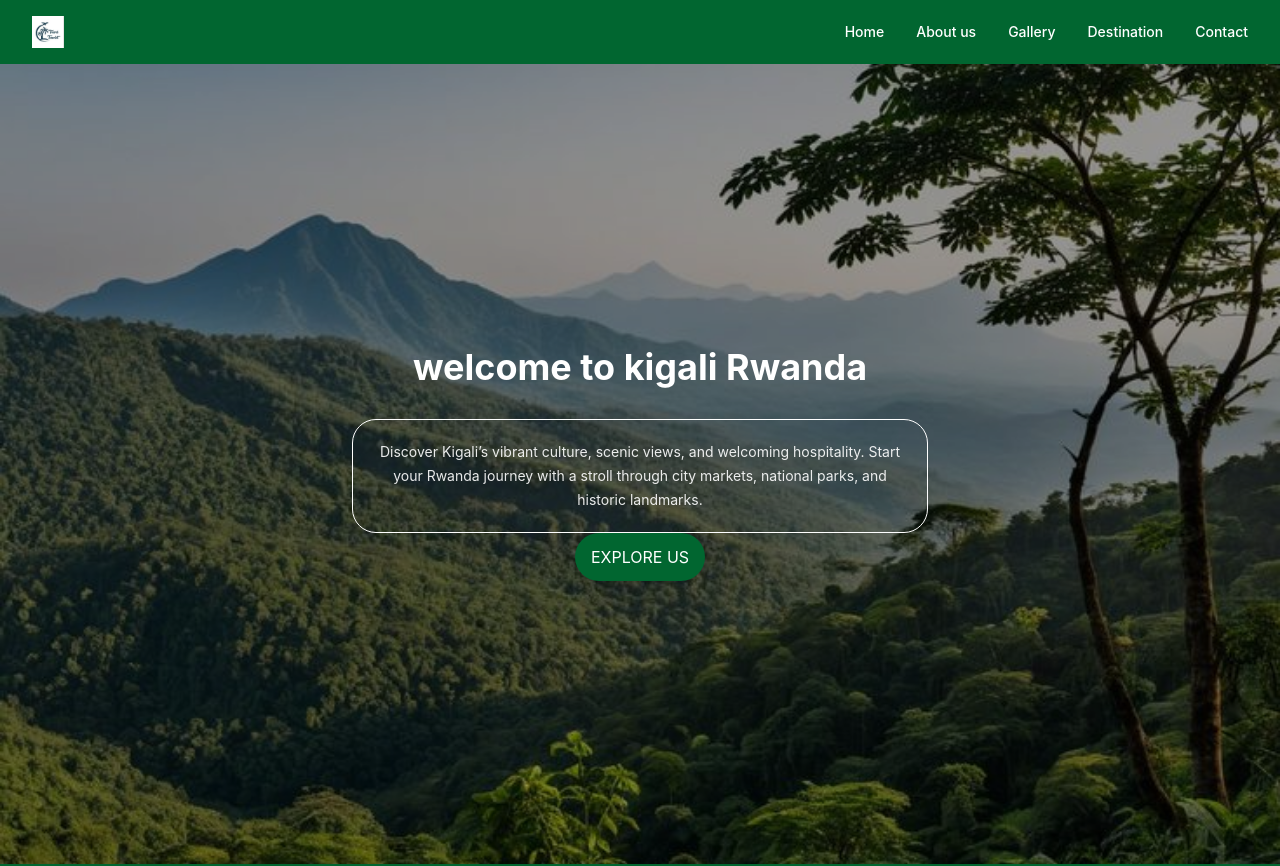
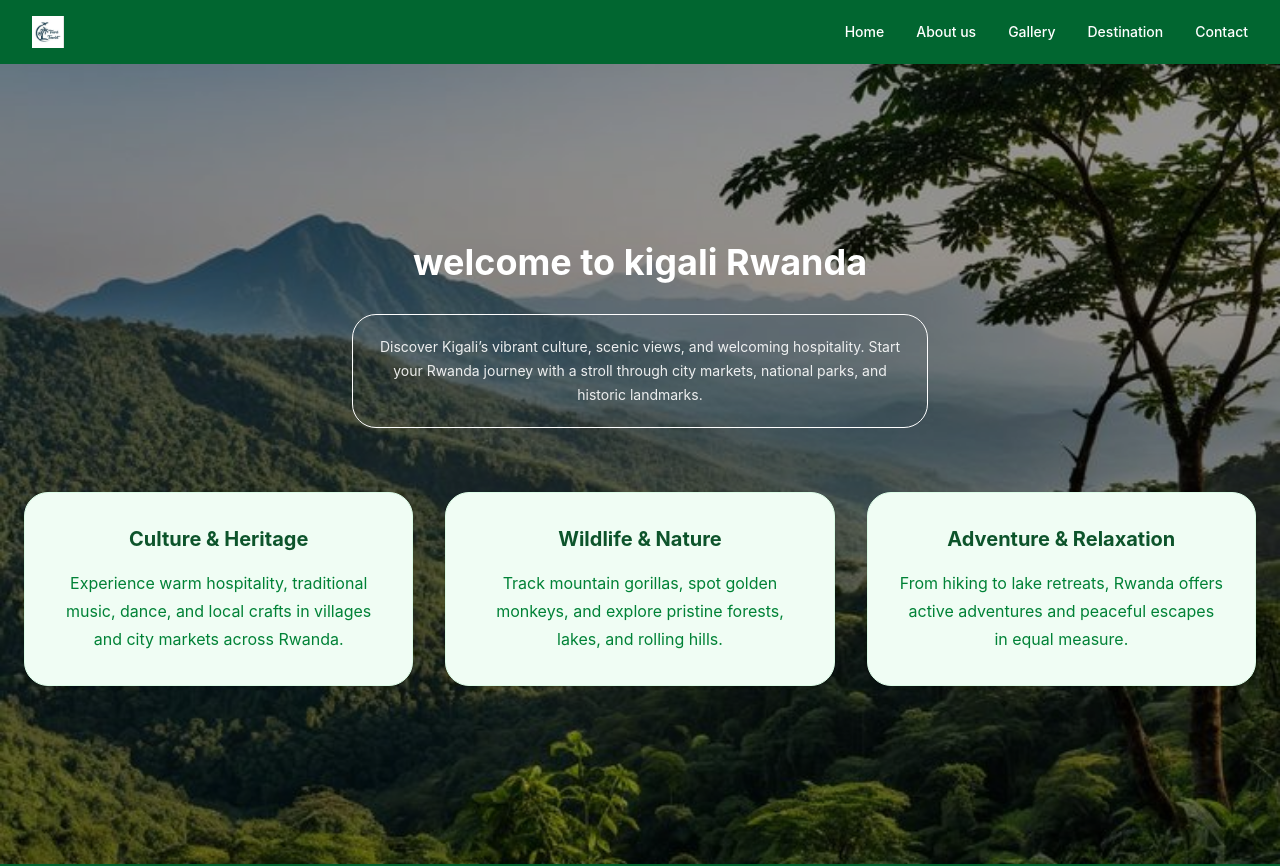
Before and after one commit to zaolaagahozo/SosL3, a Vue app: page / in a window 1280 px wide. Shown: the top 866 px of the page. Built offline with nearby package versions, Linux system fonts and the light colour scheme.

Commit message:
the home cards and background picture in home

```diff
--- a/src/views/Home.vue
+++ b/src/views/Home.vue
@@ -12,11 +12,28 @@
         Discover Kigali’s vibrant culture, scenic views, and welcoming hospitality. Start your Rwanda journey with a stroll through city markets, national parks, and historic landmarks.
       </p>
     </div>
-    <div class="flex flex-col gap-4 sm:flex-row sm:items-center">
-            <router-link to="/About" class="inline-flex w-full items-center justify-center rounded-full bg-green-800 px-4 py-3 text-white shadow-lg transition hover:bg-green-700 sm:w-auto">
-              EXPLORE US
-            </router-link>
-            </div>
+    <div class="mt-16 grid gap-8 lg:grid-cols-3">
+        <article class="rounded-3xl border border-green-100 bg-green-50 p-8 shadow-sm">
+          <h2 class="text-xl font-bold text-green-900">Culture & Heritage</h2>
+          <p class="mt-4 text-green-700 leading-7">
+            Experience warm hospitality, traditional music, dance, and local crafts in villages and city markets across Rwanda.
+          </p>
+        </article>
+
+        <article class="rounded-3xl border border-green-100 bg-green-50 p-8 shadow-sm">
+          <h2 class="text-xl font-bold text-green-900">Wildlife & Nature</h2>
+          <p class="mt-4 text-green-700 leading-7">
+            Track mountain gorillas, spot golden monkeys, and explore pristine forests, lakes, and rolling hills.
+          </p>
+        </article>
+
+        <article class="rounded-3xl border border-green-100 bg-green-50 p-8 shadow-sm">
+          <h2 class="text-xl font-bold text-green-900">Adventure & Relaxation</h2>
+          <p class="mt-4 text-green-700 leading-7">
+            From hiking to lake retreats, Rwanda offers active adventures and peaceful escapes in equal measure.
+          </p>
+        </article>
+      </div>
   </div>
 </section>
 
--- a/src/views/about.vue
+++ b/src/views/about.vue
@@ -48,10 +48,27 @@
         </article>
       </div>
 
+      <div class="mt-16 rounded-3xl bg-green-900 p-10 text-white shadow-2xl">
+        <div class="grid gap-6 lg:grid-cols-3">
+          <div class="space-y-3">
+            <p class="text-sm uppercase tracking-[0.24em] text-green-300">Quick Facts</p>
+            <p class="text-4xl font-bold">26,338 km²</p>
+            <p class="text-green-200">Land area of Rwanda</p>
+          </div>
 
+          <div class="space-y-3">
+            <p class="text-sm uppercase tracking-[0.24em] text-green-300">Highlights</p>
+            <p class="text-4xl font-bold">12</p>
+            <p class="text-green-200">National parks and reserves</p>
+          </div>
 
-
-
+          <div class="space-y-3">
+            <p class="text-sm uppercase tracking-[0.24em] text-green-300">Visitors</p>
+            <p class="text-4xl font-bold">7+ million</p>
+            <p class="text-green-200">Tourism growth and welcoming people</p>
+          </div>
+        </div>
+      </div>
 
       <div class="mt-16 grid gap-10 lg:grid-cols-2 lg:items-center">
         <div>
```
